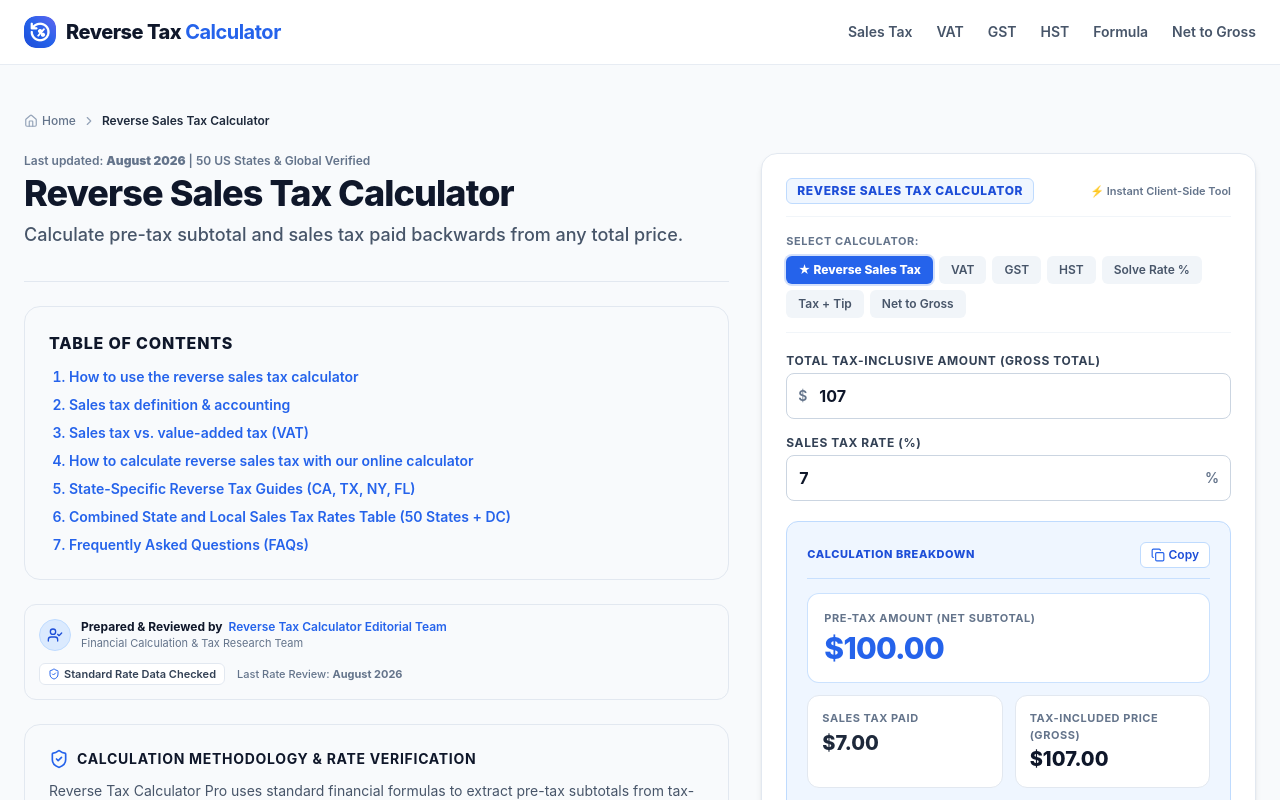
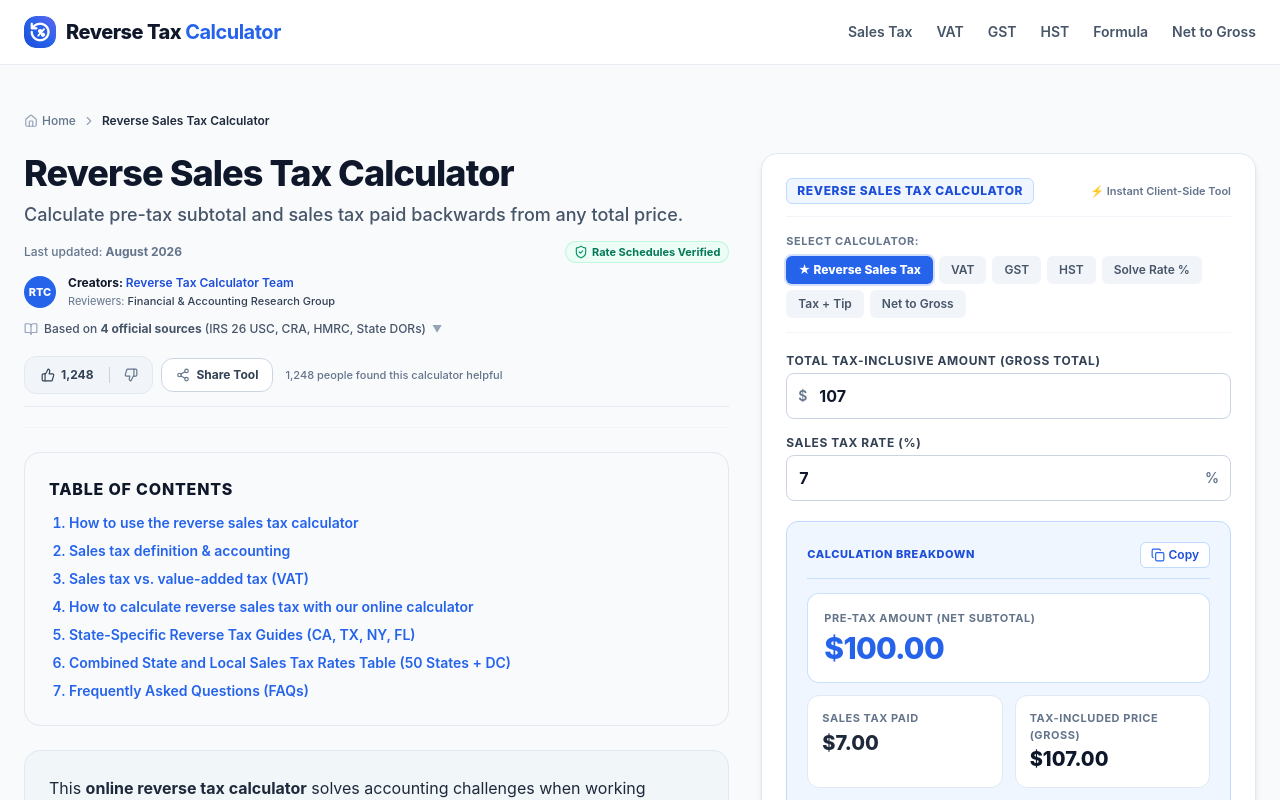
Before and after one commit to akashojha2011-jpg/reverse-tax-calculator, a Next.js app: page /reverse-sales-tax-calculator in a window 1280 px wide. Shown: the top 800 px of the page. Built offline with nearby package versions, Linux system fonts and the light colour scheme.

Commit message:
Implement Omni Calculator style compact header with interactive Like/Dislike counter and Share button; move bulky methodology box to page bottom

```diff
--- a/app/page.tsx
+++ b/app/page.tsx
@@ -7,6 +7,7 @@ import { RegionGridDirectory } from '@/components/RegionGridDirectory'
 import { RelatedCalculatorsGrid } from '@/components/RelatedCalculatorsGrid'
 import { AuthorByline } from '@/components/AuthorByline'
 import { AccuracyVerificationBox } from '@/components/AccuracyVerificationBox'
+import { CompactOmniHeader } from '@/components/CompactOmniHeader'
 
 export const metadata: Metadata = {
   title: 'Reverse Tax Calculator | Reverse Sales Tax Calculator',
@@ -222,8 +223,13 @@ export default function HomePage() {
             Calculate the pre-tax price and sales tax from any tax-inclusive total. Enter your total amount and tax rate to instantly find the original price and tax paid.
           </p>
 
+          {/* Omni-Style Compact Metadata, Sources & Interactive Like/Share Action Bar */}
+          <div className="max-w-2xl mx-auto text-left pt-1">
+            <CompactOmniHeader lastUpdated="August 2026" initialLikes={1248} />
+          </div>
+
           {/* Centered Interactive Calculator */}
-          <div className="max-w-2xl mx-auto pt-4 text-left">
+          <div className="max-w-2xl mx-auto pt-2 text-left">
             <CalculatorCard
               initialMode="sales-tax"
               defaultGross={107}
@@ -246,17 +252,6 @@ export default function HomePage() {
             <span>Supports US Sales Tax, VAT, GST, HST & Payroll Net-to-Gross</span>
           </div>
         </section>
-
-        {/* Author Byline */}
-        <AuthorByline
-          authorName="Reverse Tax Calculator Editorial Team"
-          authorRole="Financial Calculation & Tax Research Team"
-          lastUpdated="August 2026"
-          verificationCode="Standard Rate Data Checked"
-        />
-
-        {/* Accuracy Verification & Methodology Box */}
-        <AccuracyVerificationBox />
 
         {/* 4-Column State & Region Directory Grid */}
         <RegionGridDirectory />
@@ -332,6 +327,9 @@ export default function HomePage() {
           </ul>
         </article>
 
+        {/* Calculation Methodology & Rate Verification Box */}
+        <AccuracyVerificationBox />
+
         {/* 18 Prioritized FAQs with Machine-Readable FAQPage JSON-LD Schema */}
         <FAQAccordion items={homeFaqs} title="Frequently Asked Questions (Reverse Tax & Sales Tax)" />
 
--- a/app/reverse-sales-tax-calculator/page.tsx
+++ b/app/reverse-sales-tax-calculator/page.tsx
@@ -8,6 +8,7 @@ import { RegionGridDirectory } from '@/components/RegionGridDirectory'
 import { RelatedCalculatorsGrid } from '@/components/RelatedCalculatorsGrid'
 import { AuthorByline } from '@/components/AuthorByline'
 import { AccuracyVerificationBox } from '@/components/AccuracyVerificationBox'
+import { CompactOmniHeader } from '@/components/CompactOmniHeader'
 
 export const metadata: Metadata = {
   title: 'Free Reverse Sales Tax Calculator — Calculate Pre-Tax Price & Tax Paid',
@@ -224,18 +225,17 @@ export default function ReverseSalesTaxPage() {
       <div className="grid grid-cols-1 lg:grid-cols-12 gap-8 items-start">
         {/* Left Column: Comprehensive Detailed Article & Guide */}
         <div className="lg:col-span-7 space-y-6">
-          <header className="border-b border-slate-200 pb-4">
-            <div className="text-xs text-slate-500 font-semibold mb-1">
-              Last updated: <strong>August 2026</strong> | 50 US States & Global Verified
-            </div>
-
+          <header className="pb-2 border-b border-slate-100">
             {/* H1 Tag */}
             <h1 className="text-3xl sm:text-4xl font-extrabold text-slate-900 tracking-tight mb-2">
               Reverse Sales Tax Calculator
             </h1>
-            <p className="text-slate-600 text-lg font-medium">
+            <p className="text-slate-600 text-base sm:text-lg font-medium mb-3">
               Calculate pre-tax subtotal and sales tax paid backwards from any total price.
             </p>
+
+            {/* Omni-Style Compact Creator & Action Bar (Likes / Dislikes / Share) */}
+            <CompactOmniHeader lastUpdated="August 2026" initialLikes={1248} />
           </header>
 
           {/* Mobile Calculator Placement (Immediately below Header) */}
@@ -258,16 +258,6 @@ export default function ReverseSalesTaxPage() {
               <li><a href="#faqs" className="hover:underline">Frequently Asked Questions (FAQs)</a></li>
             </ol>
           </nav>
-
-          {/* Author Byline & Accuracy Verification */}
-          <AuthorByline
-            authorName="Reverse Tax Calculator Editorial Team"
-            authorRole="Financial Calculation & Tax Research Team"
-            lastUpdated="August 2026"
-            verificationCode="Standard Rate Data Checked"
-          />
-
-          <AccuracyVerificationBox />
 
           {/* Summary Box */}
           <section className="bg-slate-100/80 border border-slate-200 rounded-2xl p-5 md:p-6">
@@ -488,6 +478,9 @@ export default function ReverseSalesTaxPage() {
             </ul>
           </section>
 
+          {/* Rate Verification & Methodology Section */}
+          <AccuracyVerificationBox />
+
           {/* Internal Link Grid */}
           <RelatedCalculatorsGrid title="US State Sales Tax Calculators" />
         </div>
--- /dev/null
+++ b/components/CompactOmniHeader.tsx
@@ -0,0 +1,167 @@
+'use client'
+
+import React, { useState, useEffect } from 'react'
+import { ThumbsUp, ThumbsDown, Share2, Check, BookOpen, ShieldCheck } from 'lucide-react'
+
+interface CompactOmniHeaderProps {
+  lastUpdated?: string
+  initialLikes?: number
+}
+
+export function CompactOmniHeader({
+  lastUpdated = 'August 2026',
+  initialLikes = 1248,
+}: CompactOmniHeaderProps) {
+  const [likes, setLikes] = useState<number>(initialLikes)
+  const [hasVoted, setHasVoted] = useState<'up' | 'down' | null>(null)
+  const [copied, setCopied] = useState<boolean>(false)
+  const [showSources, setShowSources] = useState<boolean>(false)
+
+  useEffect(() => {
+    const savedVote = localStorage.getItem('rtc_user_vote')
+    if (savedVote === 'up' || savedVote === 'down') {
+      setHasVoted(savedVote)
+      if (savedVote === 'up') setLikes(initialLikes + 1)
+    }
+  }, [initialLikes])
+
+  const handleVote = (type: 'up' | 'down') => {
+    if (hasVoted === type) return
+    if (type === 'up') {
+      setLikes((prev) => prev + 1)
+      setHasVoted('up')
+      localStorage.setItem('rtc_user_vote', 'up')
+    } else {
+      if (hasVoted === 'up') setLikes((prev) => prev - 1)
+      setHasVoted('down')
+      localStorage.setItem('rtc_user_vote', 'down')
+    }
+  }
+
+  const handleShare = async () => {
+    if (navigator.share) {
+      try {
+        await navigator.share({
+          title: document.title,
+          url: window.location.href,
+        })
+      } catch (err) {
+        copyToClipboard()
+      }
+    } else {
+      copyToClipboard()
+    }
+  }
+
+  const copyToClipboard = () => {
+    navigator.clipboard.writeText(window.location.href)
+    setCopied(true)
+    setTimeout(() => setCopied(false), 2500)
+  }
+
+  return (
+    <div className="space-y-3 my-3 pb-3 border-b border-slate-200/80">
+      {/* 1. Date & Metadata line */}
+      <div className="flex flex-wrap items-center justify-between gap-2 text-xs text-slate-500 font-medium">
+        <span>Last updated: <strong>{lastUpdated}</strong></span>
+        <span className="inline-flex items-center gap-1 text-emerald-700 bg-emerald-50 px-2 py-0.5 rounded-full border border-emerald-200/60 text-[11px] font-bold">
+          <ShieldCheck className="w-3.5 h-3.5 text-emerald-600" /> Rate Schedules Verified
+        </span>
+      </div>
+
+      {/* 2. Compact Creators / Reviewers line (Omni Style) */}
+      <div className="flex items-center gap-3 text-xs text-slate-700">
+        <div className="w-8 h-8 rounded-full bg-brand-600 text-white font-extrabold flex items-center justify-center text-[11px] shrink-0 shadow-2xs">
+          RTC
+        </div>
+        <div className="space-y-0.5">
+          <div className="text-slate-900 font-bold">
+            Creators: <span className="text-brand-700 font-semibold">Reverse Tax Calculator Team</span>
+          </div>
+          <div className="text-slate-500 text-[11px]">
+            Reviewers: <span className="text-slate-700 font-medium">Financial & Accounting Research Group</span>
+          </div>
+        </div>
+      </div>
+
+      {/* 3. Sourcing dropdown trigger */}
+      <div className="relative text-xs">
+        <button
+          onClick={() => setShowSources(!showSources)}
+          className="inline-flex items-center gap-1.5 text-slate-600 hover:text-brand-600 font-medium transition-colors cursor-pointer"
+        >
+          <BookOpen className="w-3.5 h-3.5 text-slate-400" />
+          <span>Based on <strong>4 official sources</strong> (IRS 26 USC, CRA, HMRC, State DORs)</span>
+          <span className="text-[10px] text-slate-400">{showSources ? '▲' : '▼'}</span>
+        </button>
+
+        {showSources && (
+          <div className="mt-2 p-3 rounded-xl bg-slate-50 border border-slate-200 text-[11px] text-slate-600 space-y-1.5 shadow-xs">
+            <div className="font-bold text-slate-800">Primary Official Sourcing Authorities:</div>
+            <ul className="list-disc pl-4 space-y-1 text-slate-600">
+              <li>US Internal Revenue Service (IRS 26 USC) & 50 State DOR Rate Schedules</li>
+              <li>Canada Revenue Agency (CRA) GST/HST/PST Rates</li>
+              <li>UK HM Revenue & Customs (HMRC) & European Commission VAT Directives</li>
+              <li>Australian Taxation Office (ATO) GST Guidelines</li>
+            </ul>
+          </div>
+        )}
+      </div>
+
+      {/* 4. Interactive Like / Dislike Counter & Share Action Bar */}
+      <div className="flex flex-wrap items-center gap-2 pt-1">
+        {/* Helpful Like / Dislike Button Pill */}
+        <div className="inline-flex items-center rounded-xl bg-slate-100 p-1 border border-slate-200">
+          <button
+            onClick={() => handleVote('up')}
+            className={`inline-flex items-center gap-1.5 px-3 py-1.5 rounded-lg text-xs font-bold transition-all cursor-pointer ${
+              hasVoted === 'up'
+                ? 'bg-emerald-600 text-white shadow-2xs'
+                : 'text-slate-700 hover:bg-white hover:text-slate-900'
+            }`}
+            title="Mark as helpful"
+          >
+            <ThumbsUp className="w-3.5 h-3.5" />
+            <span>{likes.toLocaleString()}</span>
+          </button>
+
+          <span className="w-[1px] h-4 bg-slate-300 mx-1" />
+
+          <button
+            onClick={() => handleVote('down')}
+            className={`px-2.5 py-1.5 rounded-lg text-xs font-bold transition-all cursor-pointer ${
+              hasVoted === 'down'
+                ? 'bg-rose-600 text-white shadow-2xs'
+                : 'text-slate-500 hover:bg-white hover:text-rose-600'
+            }`}
+            title="Mark as unhelpful"
+          >
+            <ThumbsDown className="w-3.5 h-3.5" />
+          </button>
+        </div>
+
+        {/* Share Button */}
+        <button
+          onClick={handleShare}
+          className="inline-flex items-center gap-1.5 px-3.5 py-2 rounded-xl bg-white hover:bg-slate-50 border border-slate-300 text-slate-700 text-xs font-bold shadow-2xs transition-all cursor-pointer"
+        >
+          {copied ? (
+            <>
+              <Check className="w-3.5 h-3.5 text-emerald-600" />
+              <span className="text-emerald-700">Link Copied!</span>
+            </>
+          ) : (
+            <>
+              <Share2 className="w-3.5 h-3.5 text-slate-500" />
+              <span>Share Tool</span>
+            </>
+          )}
+        </button>
+
+        <span className="text-[11px] text-slate-500 font-medium hidden sm:inline ml-1">
+          {likes.toLocaleString()} people found this calculator helpful
+        </span>
+      </div>
+    </div>
+  )
+}
```
